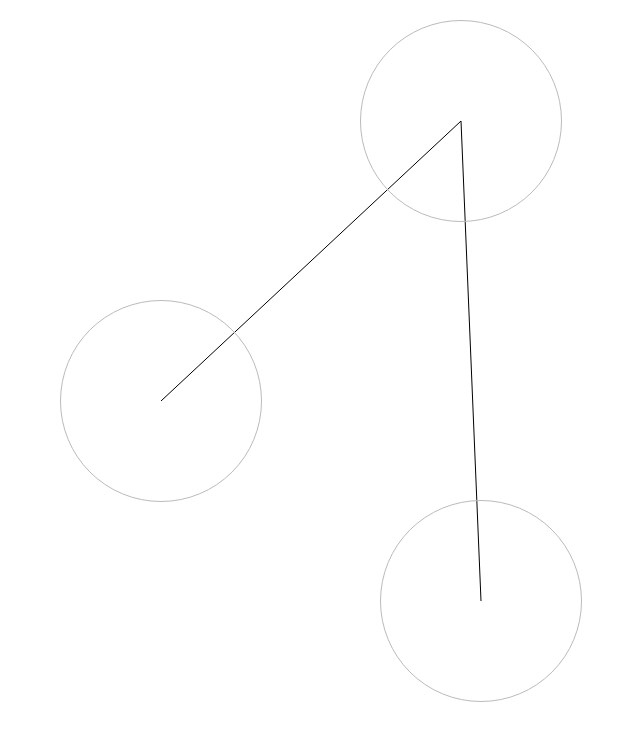
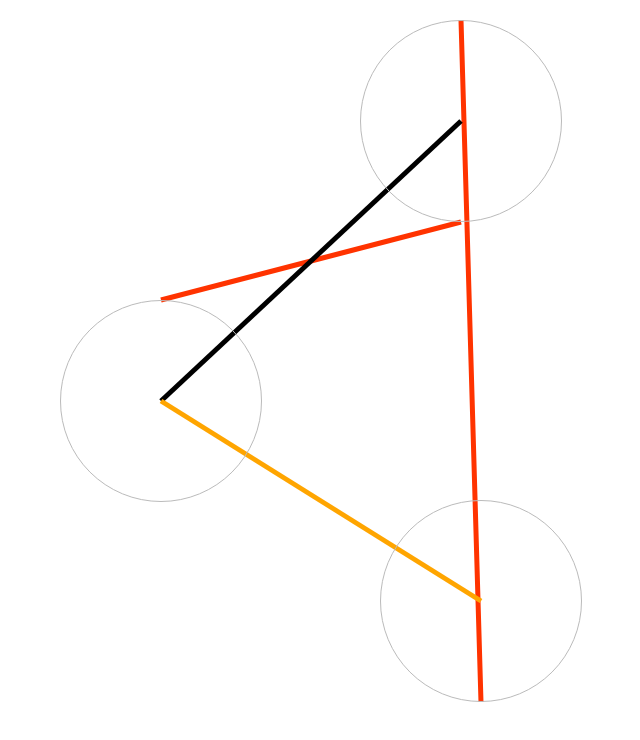
Before and after one commit to tbloncar/linemate, a website: page demo/index.html in a window 1280 px wide. Shown: the whole page, without its empty margins (240-880 px from the left). Drawn offline with Linux system fonts and the light colour scheme.

Commit message:
Add support for stroke color and width

```diff
--- a/demo/index.html
+++ b/demo/index.html
@@ -15,11 +15,21 @@
         var anode = document.getElementById('a');
         var bnode = document.getElementById('b');
         var cnode = document.getElementById('c');
-        var nodes = [anode, bnode, cnode];
 
-        linecook.connect(nodes, {
-          entryPoint: 'center',
-          exitPoint: 'center'
+        linecook.connect([anode, bnode, cnode], {
+          color: '#ff3300',
+          entryPoint: 'bottom',
+          exitPoint: 'top',
+          width: 5
+        });
+
+        linecook.connect([anode, bnode], {
+          width: 5
+        });
+
+        linecook.connect([cnode, anode], {
+          color: 'orange',
+          width: 5
         });
       });
     </script>
--- a/src/linecook.js
+++ b/src/linecook.js
@@ -13,9 +13,11 @@ const pointLabels = {
 };
 
 const defaults = {
-  path: 'order',
+  color: '#000',
   entryPoint: 'center',
-  exitPoint: 'center'
+  exitPoint: 'center',
+  order: 'keep',
+  width: 1
 };
 
 class Node {
@@ -144,7 +146,7 @@ function getCanvasBounds(nodes) {
 }
 
 function connect(nodes, opts) {
-  opts = Object.assign(defaults, opts);
+  opts = Object.assign({}, defaults, opts);
   nodes = nodes.map((node) => new Node(node, opts));
 
   const bounds = getCanvasBounds(nodes);
@@ -157,6 +159,8 @@ function connect(nodes, opts) {
     };
   });
 
+  context.strokeStyle = opts.color;
+  context.lineWidth = opts.width;
   context.beginPath();
   context.moveTo(steps[0].exitPoint.x, steps[0].exitPoint.y);
 
```
Also changed, not shown: demo/linecook.min.js, dist/linecook.min.js, 2 other files.
